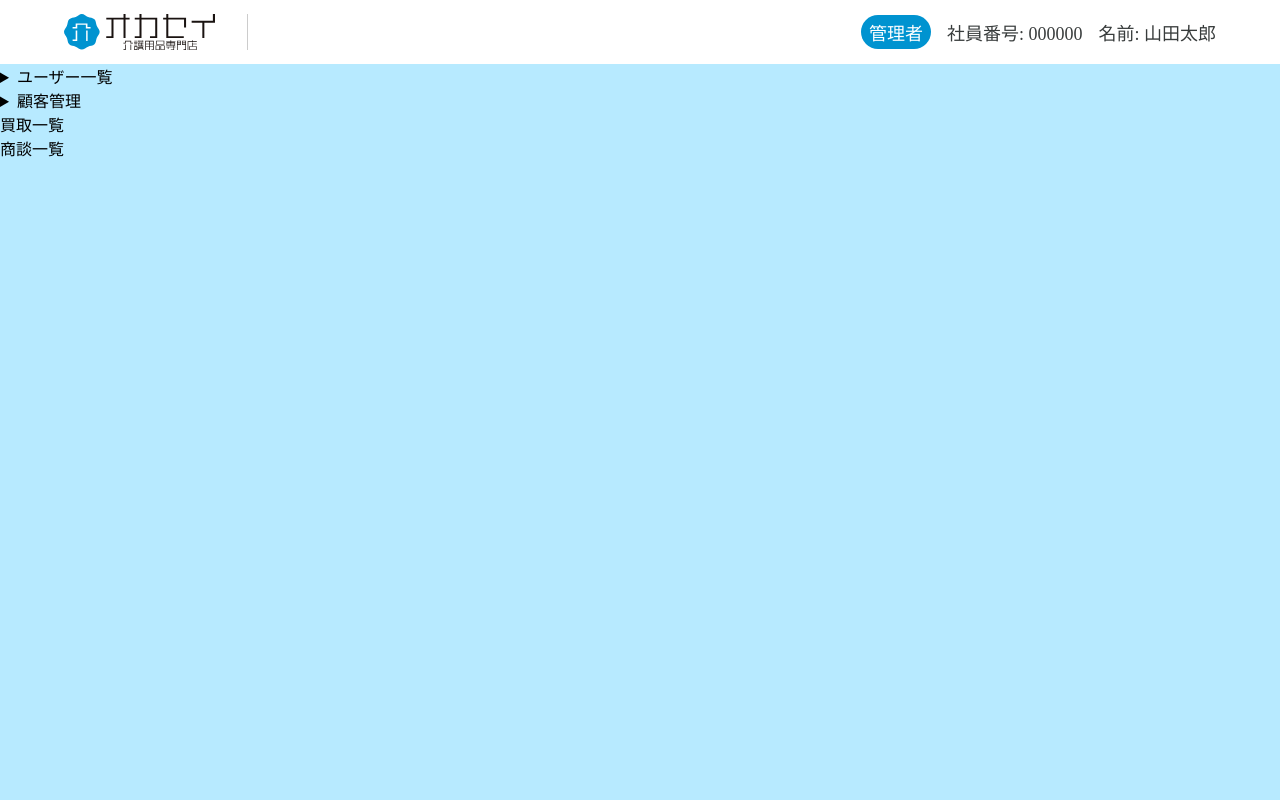
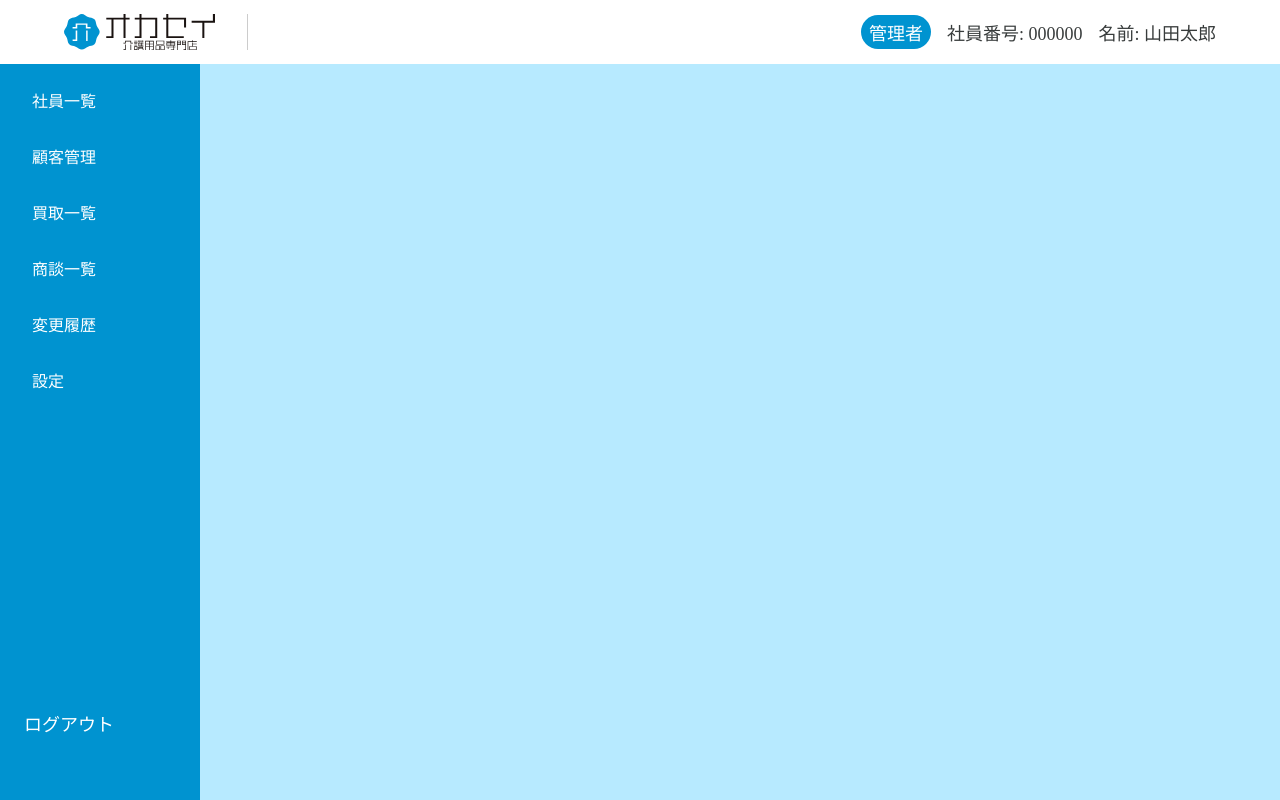
Before and after one commit to studioexu/okasei-business-create, a SvelteKit app: page /customers/new in a window 1280 px wide. Built offline with nearby package versions, Linux system fonts and the light colour scheme; no server answers.

Commit message:
feature: サイドバーを作成

```diff
--- a/src/views/Sidebar.svelte
+++ b/src/views/Sidebar.svelte
@@ -1,32 +1,99 @@
-<script lang="ts" context="module"></script>
+<script lang="ts" context="module">
+	import Icon from '@/components/Icon.svelte'
+</script>
 
-<script lang="ts"></script>
+<script lang="ts">
+	export let path: string
 
-<nav class="navbar">
+	const menus: { path: string; text: string }[] = [
+		{ path: 'users', text: '社員一覧' },
+		{ path: 'customers', text: '顧客管理' },
+		{ path: 'purchases', text: '買取一覧' },
+		{ path: 'negotiations', text: '商談一覧' },
+		{ path: 'history', text: '変更履歴' },
+		{ path: 'settings', text: '設定' }
+	]
+</script>
+
+<nav class="nav">
 	<ul class="nav-menu">
-		<li>
-			<details>
-				<summary><a>ユーザー一覧</a></summary>
-				<ul>
-					<li><a>新規登録</a></li>
-					<li><a>編集</a></li>
-				</ul>
-			</details>
-		</li>
-		<li>
-			<details>
-				<summary><a>顧客管理</a></summary>
-				<ul>
-					<li><a>新規登録</a></li>
-					<li><a>編集</a></li>
-				</ul>
-			</details>
-		</li>
-		<li><a>買取一覧</a></li>
-		<li><a>商談一覧</a></li>
+		{#each menus as menu}
+			<li class:active={`/${menu.path}` === path}>
+				<a href={`/${menu.path}`}>
+					<span class:invisible={`/${menu.path}` !== path}>
+						<Icon icon={{ path: `icons/${menu.path}`, color: '#0093d0' }} />
+					</span>
+					<span class:invisible={`/${menu.path}` === path}>
+						<Icon icon={{ path: `icons/${menu.path}` }} />
+					</span>
+					{menu.text}
+				</a>
+			</li>
+		{/each}
 	</ul>
+	<span class="logout">
+		<a href="/"><Icon icon={{ path: `icons/logout` }} />ログアウト</a>
+	</span>
 </nav>
 
 <style lang="scss">
+	.nav {
+		position: relative;
+		display: inline-block;
+		height: calc(100vh - 64px);
+		width: 200px;
+		background: var(--primary-color);
+		padding-top: 16px;
 
+		> .nav-menu {
+			list-style: none;
+
+			> li {
+				color: #fff;
+				padding: 8px 24px;
+				margin-bottom: 16px;
+
+				&:last-of-type {
+					margin-bottom: 0px;
+				}
+			}
+
+			.active {
+				background: #fff;
+				color: var(--primary-color);
+			}
+
+			.invisible {
+				display: none;
+
+				// > :global(.svg-icon) {
+				// 	width: 0;
+				// 	height: 0;
+				// 	visibility: hidden;
+				// }
+			}
+		}
+
+		.logout {
+			position: absolute;
+			bottom: 64px;
+			color: #fff;
+			padding: 0 24px;
+		}
+
+		a {
+			display: flex;
+			align-items: center;
+
+			> span {
+				display: flex;
+				align-items: center;
+			}
+
+			> span,
+			> :global(.svg-icon) {
+				margin-right: 8px;
+			}
+		}
+	}
 </style>
```
